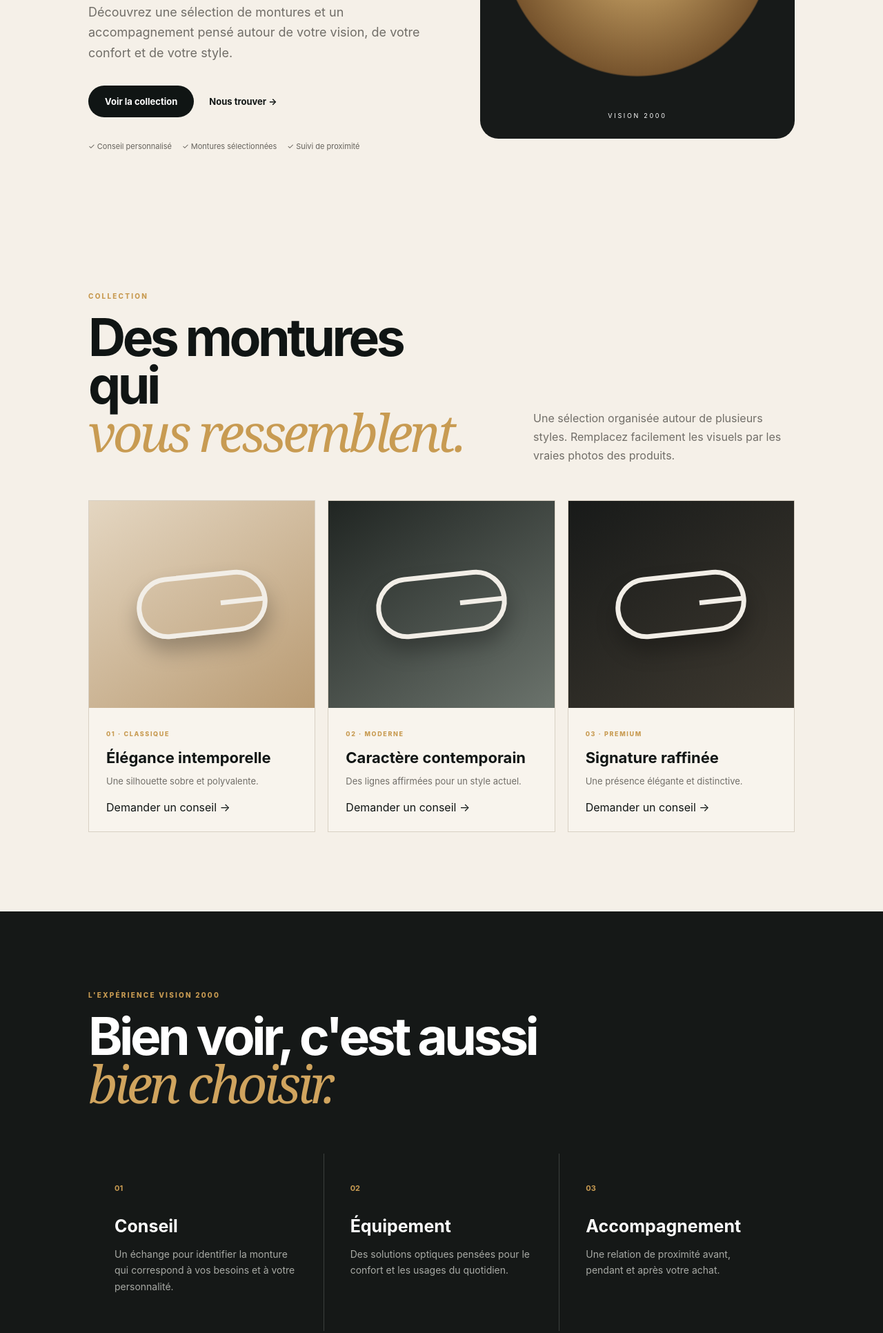
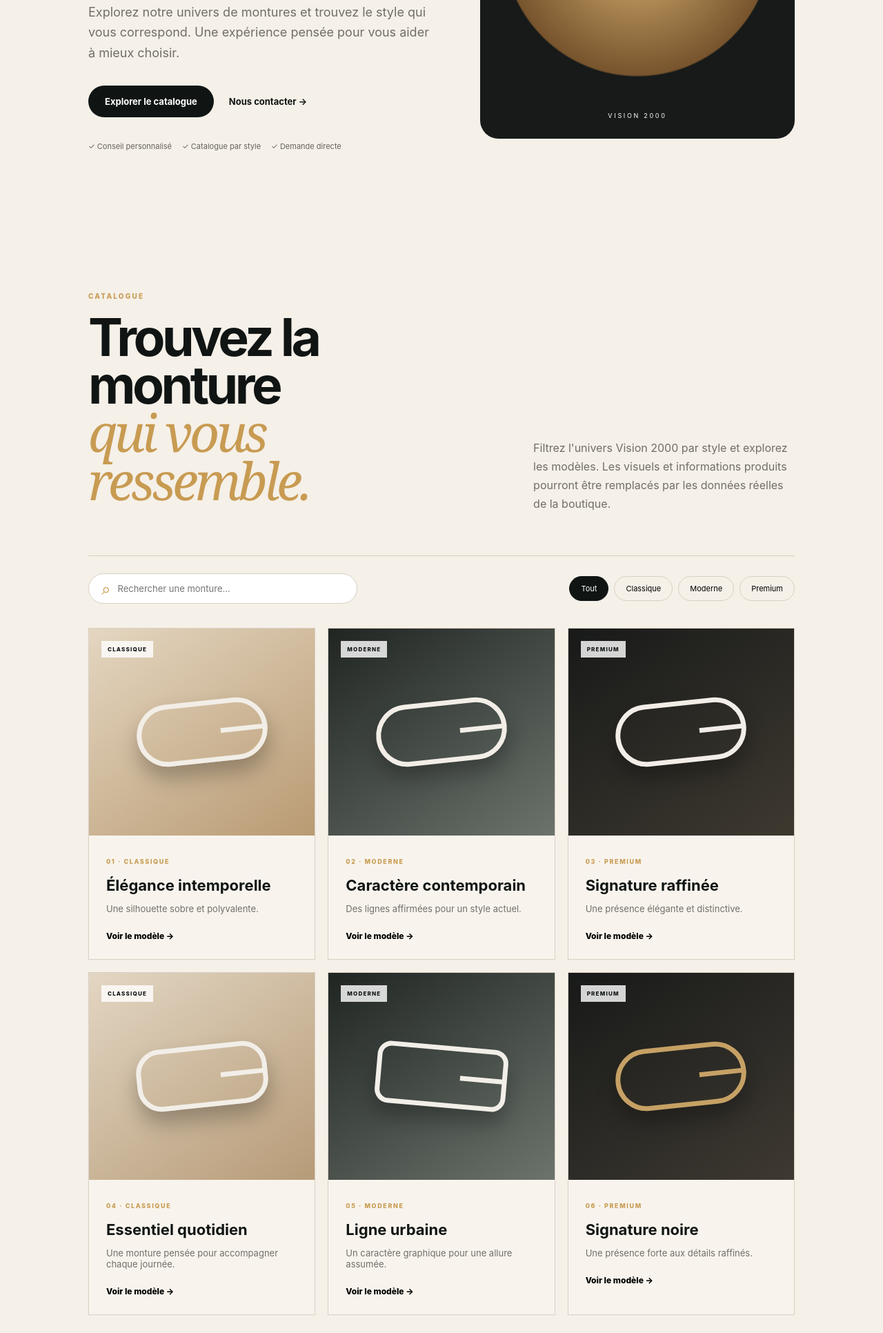
Before and after one commit to sidibeabubakar40-tech/Vision-2000, a plain HTML site: page index.html in a window 1280 px wide. Shown: the part 559-2491 px from the top of the page at 69% size. Drawn offline with Linux system fonts and the light colour scheme.

Commit message:
feat: Vision 2000 V3 catalogue experience

```diff
--- a/index.html
+++ b/index.html
@@ -2,48 +2,35 @@
 <html lang="fr">
 <head>
 <meta charset="UTF-8"><meta name="viewport" content="width=device-width,initial-scale=1">
-<title>Vision 2000 — L'optique autrement</title>
-<meta name="description" content="Vision 2000 — lunettes, optique et conseil personnalisé en Côte d'Ivoire.">
-<link rel="stylesheet" href="style.css">
+<meta name="description" content="Vision 2000 — catalogue de montures et expérience optique personnalisée.">
+<title>Vision 2000 — L'optique autrement</title><link rel="stylesheet" href="style.css">
 </head>
 <body>
-<header class="nav">
-<a class="logo" href="#accueil"><span>V</span>ISION <b>2000</b></a>
-<nav><a href="#accueil">Accueil</a><a href="#collection">Collection</a><a href="#services">Services</a><a href="#maison">Vision 2000</a><a href="#contact">Contact</a></nav>
-<a class="cta small" href="https://wa.me/" target="_blank">WhatsApp</a>
-</header>
-
+<header class="nav"><a class="logo" href="#accueil"><span>V</span>ISION <b>2000</b></a>
+<nav><a href="#accueil">Accueil</a><a href="#catalogue">Catalogue</a><a href="#services">Services</a><a href="#maison">La maison</a><a href="#contact">Contact</a></nav><a class="cta small" href="#catalogue">Découvrir</a></header>
 <main>
-<section id="accueil" class="hero">
-<div class="hero-copy">
-<p class="eyebrow">VISION 2000 · OPTIQUE</p>
-<h1>Votre regard.<br><em>Votre signature.</em></h1>
-<p class="lead">Découvrez une sélection de montures et un accompagnement pensé autour de votre vision, de votre confort et de votre style.</p>
-<div class="actions"><a class="cta" href="#collection">Voir la collection</a><a class="ghost" href="#contact">Nous trouver →</a></div>
-<div class="trust"><span>✓ Conseil personnalisé</span><span>✓ Montures sélectionnées</span><span>✓ Suivi de proximité</span></div>
-</div>
-<div class="hero-visual"><div class="halo"></div><div class="glasses"><span></span><i></i><span></span></div><small>VISION 2000</small></div>
-</section>
-
-<section id="collection" class="section">
-<div class="section-head"><div><p class="eyebrow">COLLECTION</p><h2>Des montures qui<br><em>vous ressemblent.</em></h2></div><p>Une sélection organisée autour de plusieurs styles. Remplacez facilement les visuels par les vraies photos des produits.</p></div>
-<div class="products">
-<article class="product"><div class="product-art classic"><div class="mini-glasses"></div></div><div class="product-info"><span>01 · CLASSIQUE</span><h3>Élégance intemporelle</h3><p>Une silhouette sobre et polyvalente.</p><a href="#contact">Demander un conseil →</a></div></article>
-<article class="product"><div class="product-art modern"><div class="mini-glasses"></div></div><div class="product-info"><span>02 · MODERNE</span><h3>Caractère contemporain</h3><p>Des lignes affirmées pour un style actuel.</p><a href="#contact">Demander un conseil →</a></div></article>
-<article class="product"><div class="product-art premium"><div class="mini-glasses"></div></div><div class="product-info"><span>03 · PREMIUM</span><h3>Signature raffinée</h3><p>Une présence élégante et distinctive.</p><a href="#contact">Demander un conseil →</a></div></article>
-</div>
-</section>
-
-<section id="services" class="dark section">
-<p class="eyebrow">L'EXPÉRIENCE VISION 2000</p><h2>Bien voir, c'est aussi<br><em>bien choisir.</em></h2>
-<div class="services"><article><b>01</b><h3>Conseil</h3><p>Un échange pour identifier la monture qui correspond à vos besoins et à votre personnalité.</p></article><article><b>02</b><h3>Équipement</h3><p>Des solutions optiques pensées pour le confort et les usages du quotidien.</p></article><article><b>03</b><h3>Accompagnement</h3><p>Une relation de proximité avant, pendant et après votre achat.</p></article></div>
-</section>
-
-<section id="maison" class="about section"><div><p class="eyebrow">LA MAISON</p><h2>Une vision plus claire.<br><em>Une expérience plus humaine.</em></h2></div><div><p>Vision 2000 construit son expérience autour d'une idée simple : une paire de lunettes doit être à la fois utile, confortable et en accord avec votre style.</p><p>Cette V2 pose les fondations d'une présence digitale plus forte : catalogue, contact direct et parcours client simplifié.</p><a class="cta" href="#contact">Parler à Vision 2000</a></div></section>
-
-<section class="banner"><div><p class="eyebrow">VOTRE PROCHAINE MONTURE</p><h2>Prêt à trouver<br><em>votre style ?</em></h2><a class="cta" href="#contact">Prendre contact</a></div><div class="giant">V<span>2</span></div></section>
-
-<section id="contact" class="contact section"><div><p class="eyebrow">CONTACT</p><h2>Parlons de<br><em>votre vision.</em></h2></div><div class="contact-card"><a class="contact-line" href="https://wa.me/" target="_blank"><strong>WhatsApp</strong><span>Écrire maintenant →</span></a><a class="contact-line" href="tel:+225"><strong>Téléphone</strong><span>Nous appeler →</span></a><div class="contact-line"><strong>Adresse</strong><span>À compléter avec l'adresse de la boutique</span></div><div class="contact-line"><strong>Horaires</strong><span>À compléter</span></div></div></section>
+<section id="accueil" class="hero"><div class="hero-copy"><p class="eyebrow">VISION 2000 · OPTIQUE</p><h1>Votre regard.<br><em>Votre signature.</em></h1><p class="lead">Explorez notre univers de montures et trouvez le style qui vous correspond. Une expérience pensée pour vous aider à mieux choisir.</p><div class="actions"><a class="cta" href="#catalogue">Explorer le catalogue</a><a class="ghost" href="#contact">Nous contacter →</a></div><div class="trust"><span>✓ Conseil personnalisé</span><span>✓ Catalogue par style</span><span>✓ Demande directe</span></div></div><div class="hero-visual"><div class="halo"></div><div class="glasses"><span></span><i></i><span></span></div><small>VISION 2000</small></div></section>
+<section id="catalogue" class="section"><div class="section-head"><div><p class="eyebrow">CATALOGUE</p><h2>Trouvez la monture<br><em>qui vous ressemble.</em></h2></div><p>Filtrez l'univers Vision 2000 par style et explorez les modèles. Les visuels et informations produits pourront être remplacés par les données réelles de la boutique.</p></div>
+<div class="catalog-tools"><label class="search"><span>⌕</span><input id="search" type="search" placeholder="Rechercher une monture..." aria-label="Rechercher une monture"></label><div class="filters"><button class="filter active" data-filter="all">Tout</button><button class="filter" data-filter="classique">Classique</button><button class="filter" data-filter="moderne">Moderne</button><button class="filter" data-filter="premium">Premium</button></div></div>
+<div id="products" class="products">
+<article class="product" data-category="classique" data-name="Élégance intemporelle"><div class="product-art classic"><div class="mini-glasses"></div><span class="badge">CLASSIQUE</span></div><div class="product-info"><span>01 · CLASSIQUE</span><h3>Élégance intemporelle</h3><p>Une silhouette sobre et polyvalente.</p><button class="product-btn" data-product="Élégance intemporelle">Voir le modèle →</button></div></article>
+<article class="product" data-category="moderne" data-name="Caractère contemporain"><div class="product-art modern"><div class="mini-glasses"></div><span class="badge">MODERNE</span></div><div class="product-info"><span>02 · MODERNE</span><h3>Caractère contemporain</h3><p>Des lignes affirmées pour un style actuel.</p><button class="product-btn" data-product="Caractère contemporain">Voir le modèle →</button></div></article>
+<article class="product" data-category="premium" data-name="Signature raffinée"><div class="product-art premium"><div class="mini-glasses"></div><span class="badge">PREMIUM</span></div><div class="product-info"><span>03 · PREMIUM</span><h3>Signature raffinée</h3><p>Une présence élégante et distinctive.</p><button class="product-btn" data-product="Signature raffinée">Voir le modèle →</button></div></article>
+<article class="product" data-category="classique" data-name="Essentiel quotidien"><div class="product-art classic alt"><div class="mini-glasses round"></div><span class="badge">CLASSIQUE</span></div><div class="product-info"><span>04 · CLASSIQUE</span><h3>Essentiel quotidien</h3><p>Une monture pensée pour accompagner chaque journée.</p><button class="product-btn" data-product="Essentiel quotidien">Voir le modèle →</button></div></article>
+<article class="product" data-category="moderne" data-name="Ligne urbaine"><div class="product-art modern alt"><div class="mini-glasses angular"></div><span class="badge">MODERNE</span></div><div class="product-info"><span>05 · MODERNE</span><h3>Ligne urbaine</h3><p>Un caractère graphique pour une allure assumée.</p><button class="product-btn" data-product="Ligne urbaine">Voir le modèle →</button></div></article>
+<article class="product" data-category="premium" data-name="Signature noire"><div class="product-art premium alt"><div class="mini-glasses dark-frame"></div><span class="badge">PREMIUM</span></div><div class="product-info"><span>06 · PREMIUM</span><h3>Signature noire</h3><p>Une présence forte aux détails raffinés.</p><button class="product-btn" data-product="Signature noire">Voir le modèle →</button></div></article>
+</div><p id="empty" class="empty" hidden>Aucun modèle ne correspond à votre recherche.</p></section>
+<section id="services" class="dark section"><p class="eyebrow">L'EXPÉRIENCE VISION 2000</p><h2>Bien voir, c'est aussi<br><em>bien choisir.</em></h2><div class="services"><article><b>01</b><h3>Conseil</h3><p>Un échange pour identifier la monture qui correspond à vos besoins et à votre personnalité.</p></article><article><b>02</b><h3>Équipement</h3><p>Des solutions optiques pensées pour le confort et les usages du quotidien.</p></article><article><b>03</b><h3>Accompagnement</h3><p>Une relation de proximité avant, pendant et après votre achat.</p></article></div></section>
+<section id="maison" class="about section"><div><p class="eyebrow">LA MAISON</p><h2>Une vision plus claire.<br><em>Une expérience plus humaine.</em></h2></div><div><p>Vision 2000 construit son expérience autour d'une idée simple : une paire de lunettes doit être à la fois utile, confortable et en accord avec votre style.</p><p>La V3 transforme la vitrine en parcours digital : découverte, recherche, sélection d'un modèle et prise de contact.</p><a class="cta" href="#contact">Parler à Vision 2000</a></div></section>
+<section class="banner"><div><p class="eyebrow">VOTRE PROCHAINE MONTURE</p><h2>Prêt à trouver<br><em>votre style ?</em></h2><a class="cta" href="#contact">Prendre contact</a></div><div class="giant">V<span>3</span></div></section>
+<section id="contact" class="contact section"><div><p class="eyebrow">CONTACT</p><h2>Parlons de<br><em>votre vision.</em></h2><p class="contact-note">Les coordonnées réelles seront intégrées dès validation des informations officielles de Vision 2000.</p></div><div class="contact-card"><a class="contact-line" href="#catalogue"><strong>Catalogue</strong><span>Choisir un modèle →</span></a><div class="contact-line"><strong>WhatsApp</strong><span>Numéro à renseigner</span></div><div class="contact-line"><strong>Téléphone</strong><span>Numéro à renseigner</span></div><div class="contact-line"><strong>Adresse</strong><span>Adresse officielle à renseigner</span></div></div></section>
 </main>
+<div class="modal" id="modal" aria-hidden="true"><div class="modal-backdrop" data-close></div><div class="modal-box" role="dialog" aria-modal="true"><button class="modal-close" data-close aria-label="Fermer">×</button><p class="eyebrow">MODÈLE SÉLECTIONNÉ</p><h2 id="modalTitle">Monture</h2><p>Ce modèle pourra recevoir sa vraie photo, ses caractéristiques, son prix et sa disponibilité lorsque les données officielles seront intégrées.</p><a class="cta" href="#contact" data-close>Demander ce modèle</a></div></div>
 <footer><span class="logo"><span>V</span>ISION <b>2000</b></span><span>© 2026 Vision 2000 · Votre vision, notre priorité.</span></footer>
+<script>
+const buttons=[...document.querySelectorAll('.filter')],cards=[...document.querySelectorAll('.product')],search=document.querySelector('#search'),empty=document.querySelector('#empty');let active='all';
+function render(){const q=search.value.trim().toLowerCase();let count=0;cards.forEach(c=>{const ok=(active==='all'||c.dataset.category===active)&&c.dataset.name.toLowerCase().includes(q);c.hidden=!ok;if(ok)count++});empty.hidden=count!==0}
+buttons.forEach(b=>b.addEventListener('click',()=>{buttons.forEach(x=>x.classList.remove('active'));b.classList.add('active');active=b.dataset.filter;render()}));search.addEventListener('input',render);
+const modal=document.querySelector('#modal'),title=document.querySelector('#modalTitle');document.querySelectorAll('.product-btn').forEach(b=>b.addEventListener('click',()=>{title.textContent=b.dataset.product;modal.classList.add('open');modal.setAttribute('aria-hidden','false')}));document.querySelectorAll('[data-close]').forEach(x=>x.addEventListener('click',()=>{modal.classList.remove('open');modal.setAttribute('aria-hidden','true')}));document.addEventListener('keydown',e=>{if(e.key==='Escape'){modal.classList.remove('open');modal.setAttribute('aria-hidden','true')}});
+</script>
 </body></html>
```
